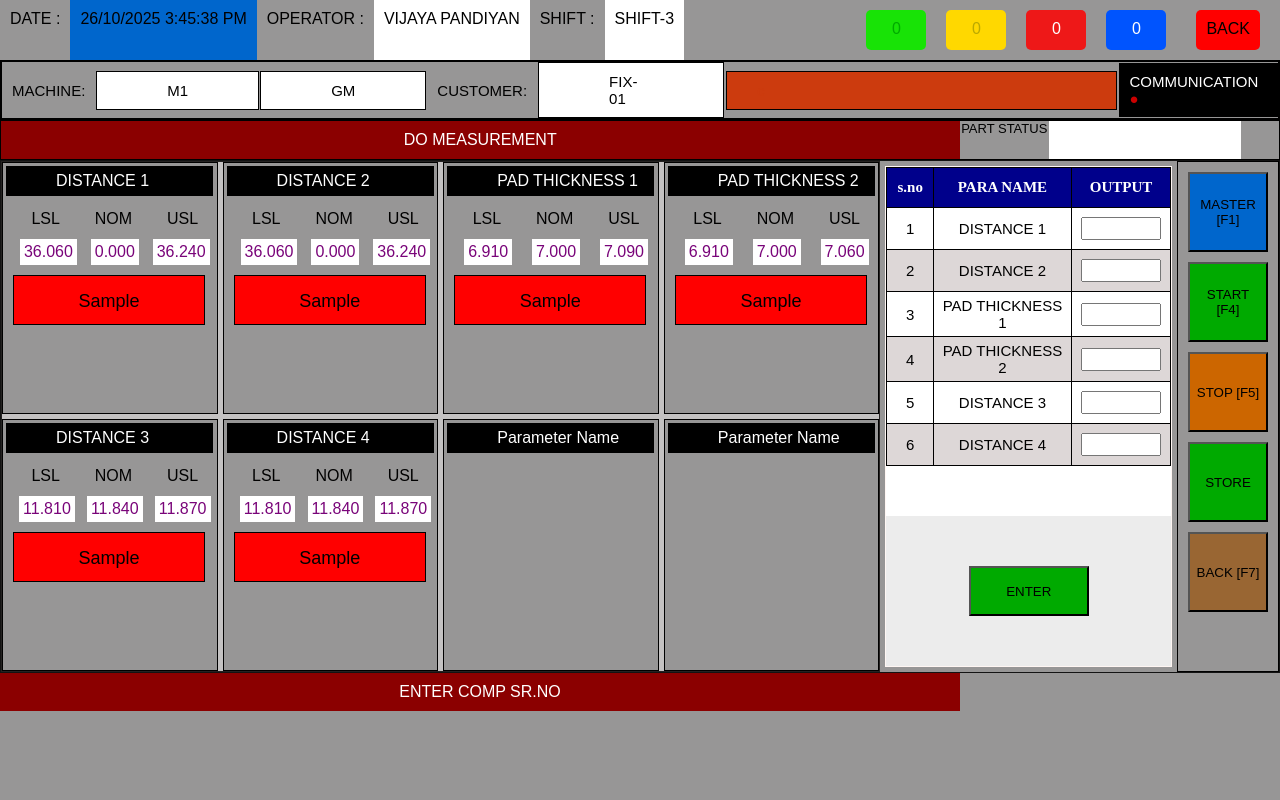
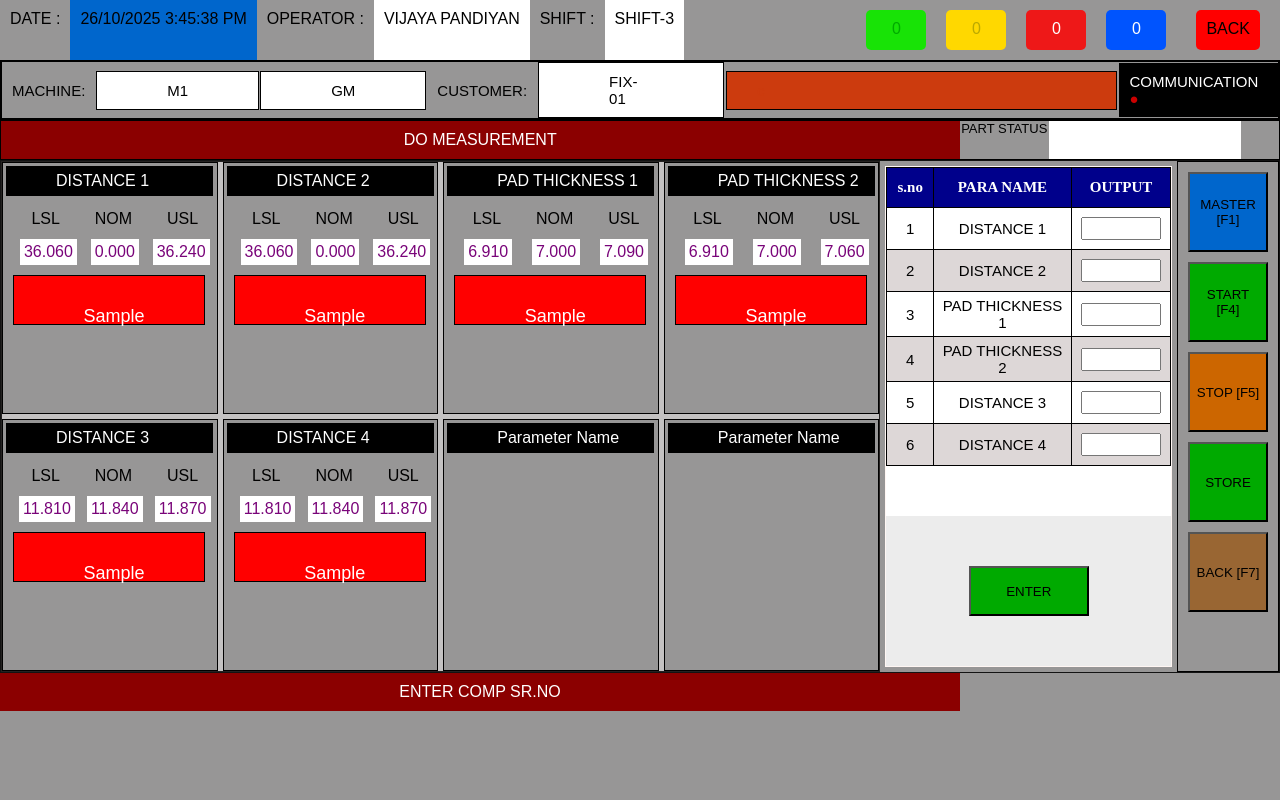
Before and after one commit to Abisheknani/Task_2, a Django app: template Task 1/loginpage/templates/index.html in a window 1280 px wide. Run offline with Django 5.2, Linux system fonts and the light colour scheme; the template is opened without the code that fills it: most values are stand-ins (such as "Sample title", 1, 10 or a date in 2020).

Commit message:
Update index.html

```diff
--- a/Task 1/loginpage/templates/index.html
+++ b/Task 1/loginpage/templates/index.html
@@ -226,9 +226,11 @@
         height: 50px;
         font-size: large;
         font-weight: 300;
-        padding-top: 15px;
+        padding-top: 30px;
+        padding-left: 10px;
         margin: 10px;
         border: #000 1px solid;
+        color: white;
       }
 
       table,
```
